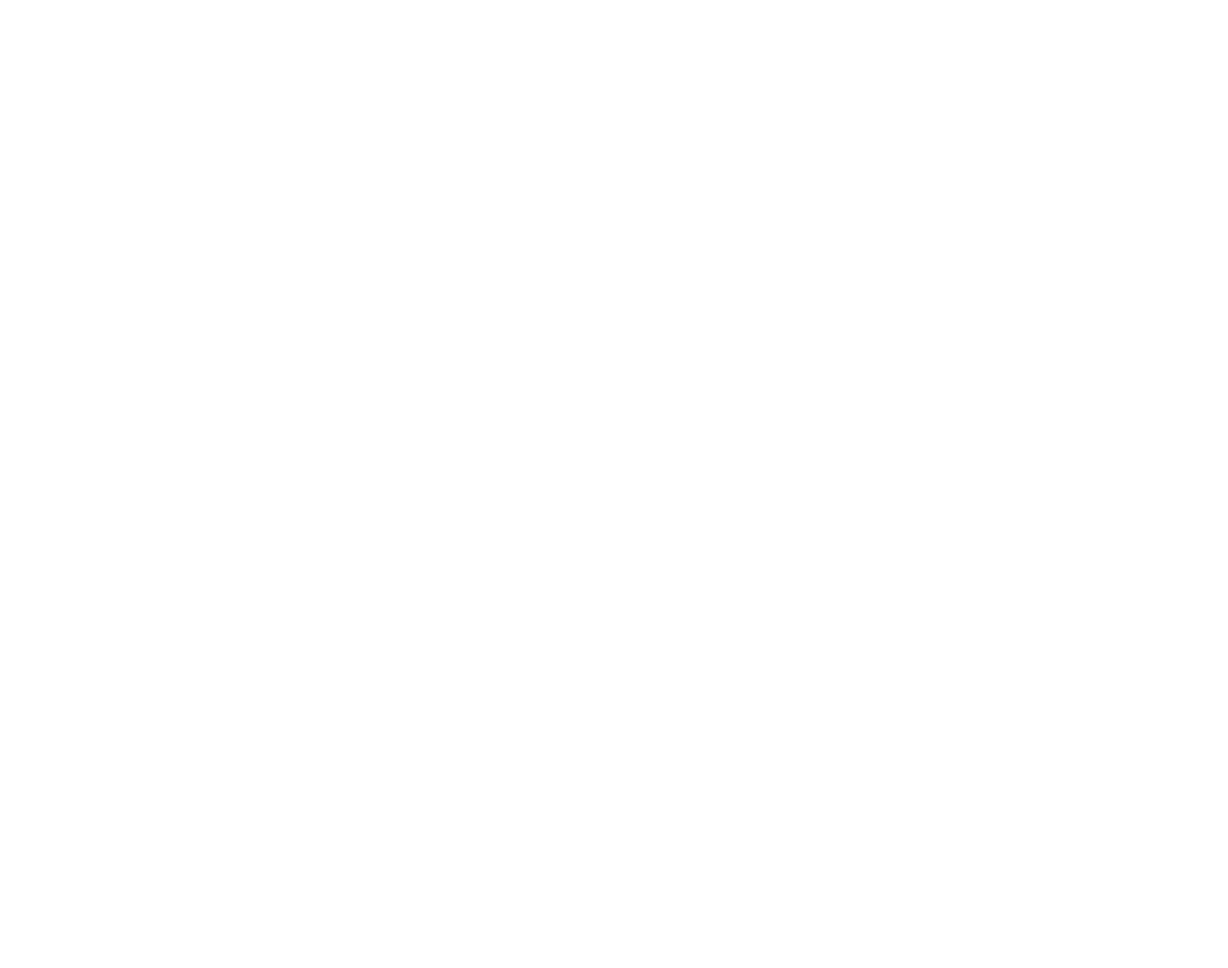
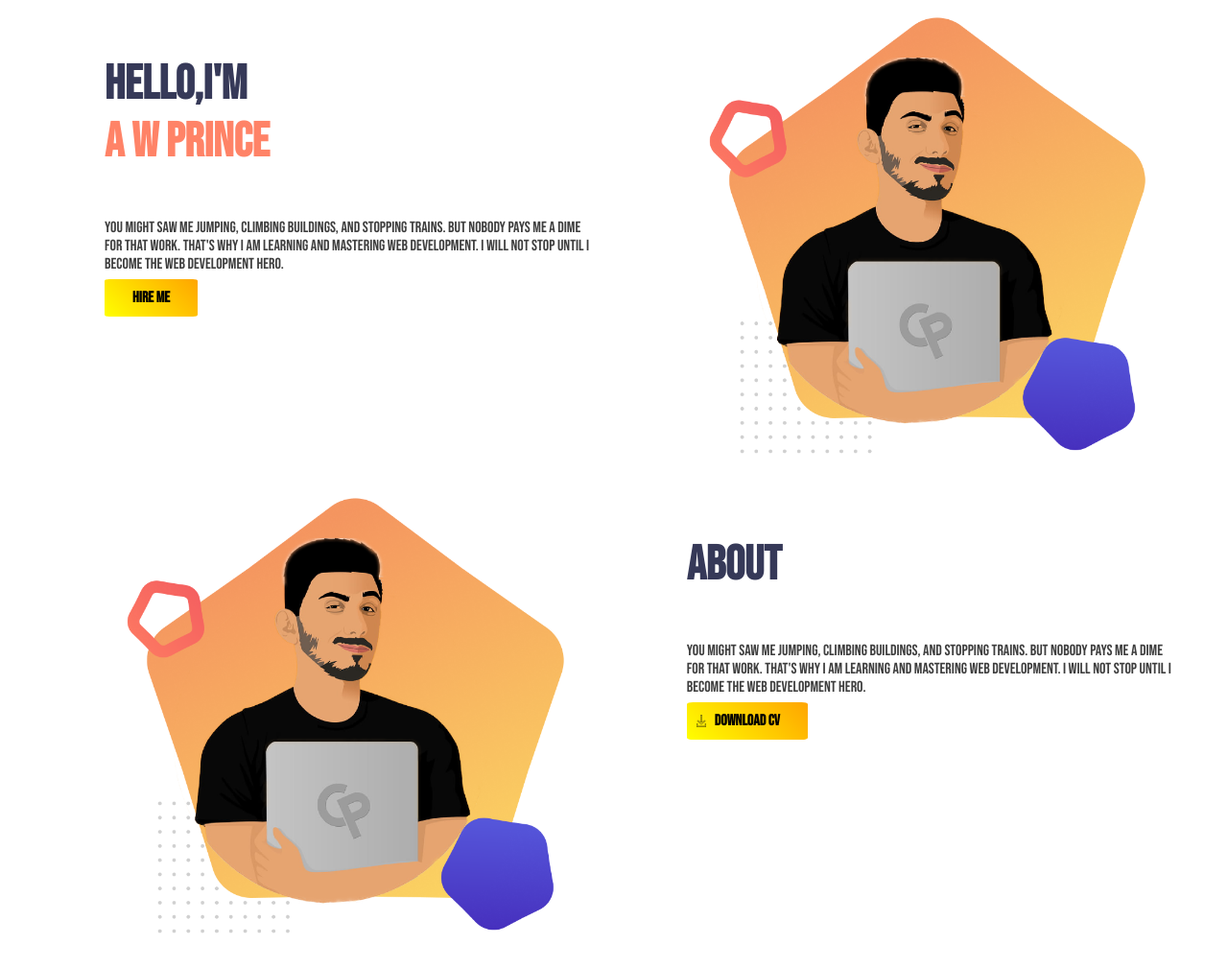
Before and after one commit to awprince69/assignment, a plain HTML site: page index.html in a window 1280 px wide. Shown: the whole page at 96% size. Before the commit the page ends 800 px from the top, so only its background shows below. Drawn offline with Linux system fonts and the light colour scheme.

Commit message:
first half

```diff
--- a/index.html
+++ b/index.html
@@ -9,7 +9,32 @@
 </head>
 <body>
     <section>
+        <div class="half-width">
+        <h3> <span class="blue-highlight" > Hello,I'M</span> <br>
+           <span class="salmon-highlight">A W PRINCE </span>
+        </h3>
+        <p>
+            You might saw me jumping, climbing buildings, and stopping trains. But nobody pays me a dime for that work. That's why I am learning and mastering web development. I will not stop until I become the Web Development Hero.
+        </p>
+        <a class="button" target="_blank" href="https://www.linkedin.com/in/abdul-wadud-prince-f69/">Hire Me</a>
+        </div>
+        <div class="half-width">
+            <img src="images/p1.png">
+        </div>
+    </section>
+    <section>
+        <div class="half-width">
+            <img src="images/p1.png">
+        </div>
 
+        <div class="half-width">
+        <h3> <span class="blue-highlight" > About</span>
+        </h3>
+        <p>
+            You might saw me jumping, climbing buildings, and stopping trains. But nobody pays me a dime for that work. That's why I am learning and mastering web development. I will not stop until I become the Web Development Hero.
+        </p>
+        <a class="button" target="_blank" href="https://www.linkedin.com/in/abdul-wadud-prince-f69/"> <img id="icon"src="images/download.png"> Download CV</a>
+        </div>
     </section>
 </body>
 </html>
--- a/style.css
+++ b/style.css
@@ -1,3 +1,48 @@
 body{
     font-family: 'Bebas Neue', cursive;
 }
+h3{
+    font-size: 50px;
+    font-weight: 700;
+}
+
+p{
+    color: #3E3E3E;
+}
+.half-width{
+    width: 40%;
+    padding-left: 2%;
+    margin-left: 6%;
+    float: left;
+}
+.half-width img{
+    width: 100%;
+}
+
+.blue-highlight{
+    color: #363958;
+}
+.salmon-highlight{
+    color: #FF8367;
+}
+
+.button{
+    text-decoration: none;
+    background-image: linear-gradient(45deg,yellow,orange);
+    color: rgb(0, 0, 0);
+    padding: 10px 29px;
+    border-radius: 5%;
+    font-weight: bold;
+}
+
+#icon{
+
+    height: 13px;
+    width: 10px;
+    float: left;
+    padding: 3px 38px;
+    position: absolute;
+    margin-left: -57px;
+
+
+}
```
Also changed, not shown: images/download.png (added), images/p1.png (added), 1 other file.
